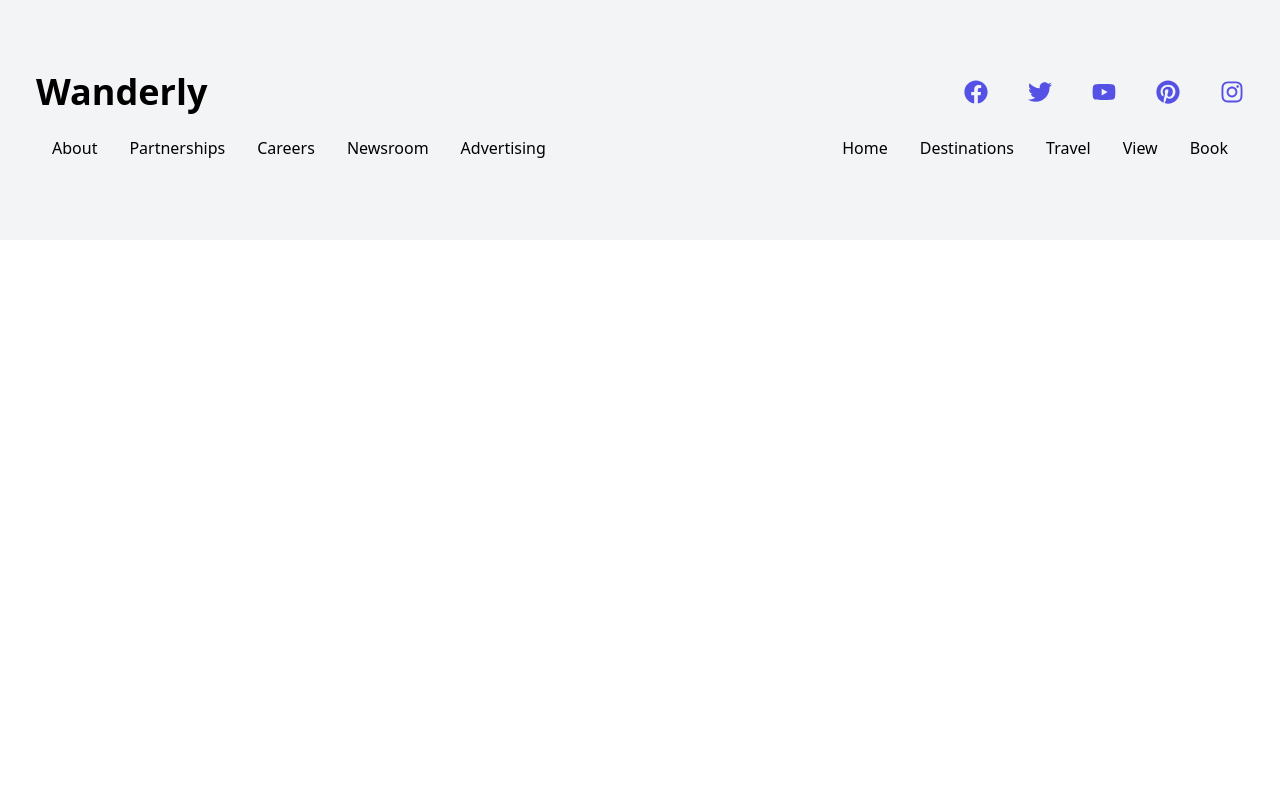
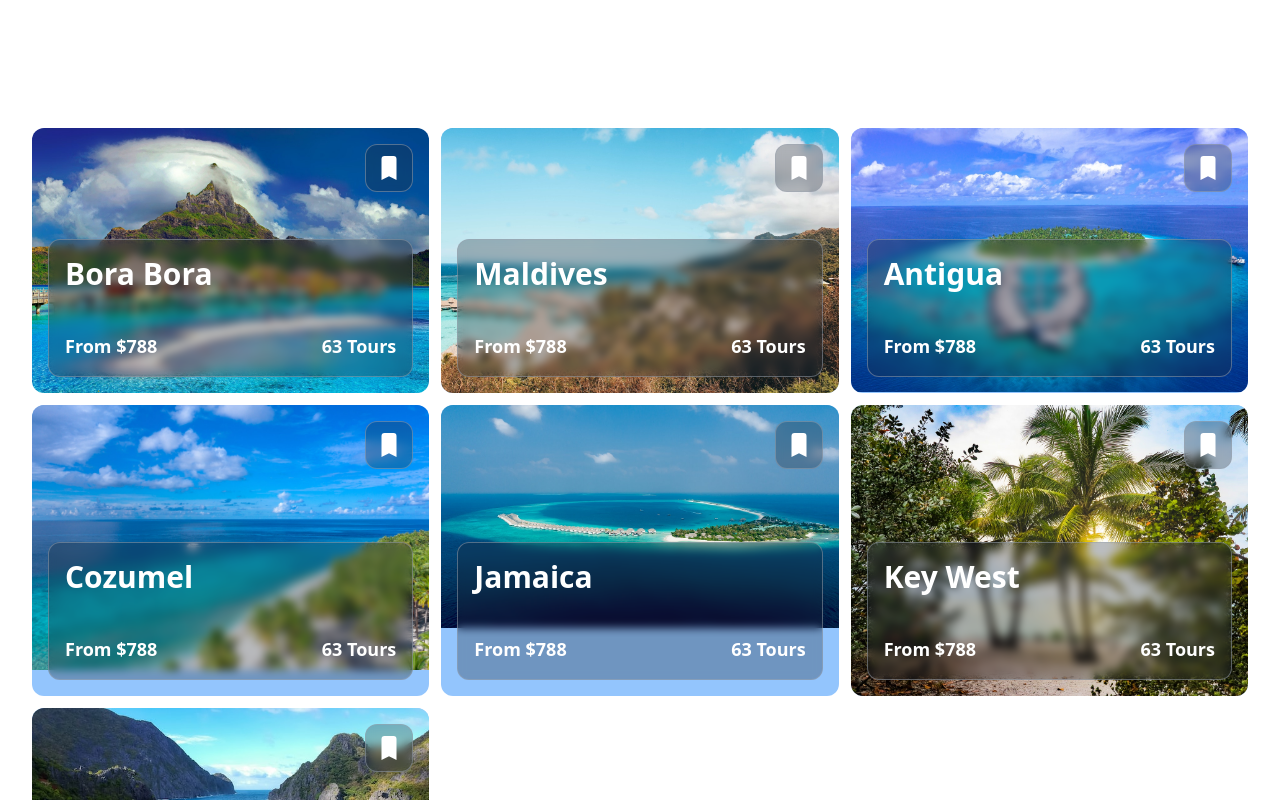
Before and after one commit to AhmedTakeshy/Wanderly, a React (Create React App) app: page / in a window 1280 px wide. Shown: the part 800-1600 px from the top of the page. Before the commit the page ends 1040 px from the top, so only its background shows below. Built offline with nearby package versions, Linux system fonts and the light colour scheme.

Commit message:
Adding many modifications to the core of the app

```diff
--- a/src/components/Banner.jsx
+++ b/src/components/Banner.jsx
@@ -50,7 +50,7 @@ const Banner = () => {
           className="flex justify-between items-center flex-col md:flex-row max-w-[700px] mx-auto w-full border p-1
           rounded-lg text-black bg-gray-100/90"
         >
-          <div className="flex flex-col justify-between md:gap-4  md:flex-row">
+          <div className="flex flex-col justify-between w-full md:w-auto px-4 md:px-0 md:gap-4  md:flex-row">
             <div className="flex justify-start gap-2 items-center">
               <GoLocation size={18} className="icon" />
               <input
--- a/src/components/destination/Destination.jsx
+++ b/src/components/destination/Destination.jsx
@@ -6,17 +6,19 @@ import Maldives from "../../assets/maldives.jpg";
 import Maldives2 from "../../assets/maldives2.jpg";
 import Maldives3 from "../../assets/maldives3.jpg";
 import KeyWest from "../../assets/keywest.jpg";
+import Elnido from "../../assets/El Nido.jpg";
 import DestinationCard from "./DestinationCard";
 
 const Destination = () => {
   return (
-    <div className=" px-4 pb-16 pt-32 grid lg:grid-cols-3 md:grid-cols-2 gap-3">
+    <div className=" mx-8 pb-16 pt-32 grid lg:grid-cols-3 md:grid-cols-2 gap-3">
       <DestinationCard bg={BoraBora} text="Bora Bora" />
       <DestinationCard bg={BoraBora2} text="Maldives" />
       <DestinationCard bg={Maldives} text="Antigua" />
       <DestinationCard bg={Maldives2} text="Cozumel" />
       <DestinationCard bg={Maldives3} text="Jamaica" />
       <DestinationCard bg={KeyWest} text="Key West" />
+      <DestinationCard bg={Elnido} text="El Nido" />
     </div>
   );
 };
--- a/src/components/destination/DestinationCard.jsx
+++ b/src/components/destination/DestinationCard.jsx
@@ -7,7 +7,7 @@ const DestinationCard = (props) => {
         <span className="p-2 backdrop-blur-sm bg-gray-800/30 w-12 h-12 justify-center items-center flex self-end rounded-xl border-gray-400/50 border hover:shadow-xl">
           <svg
             xmlns="http://www.w3.org/2000/svg"
-            className="h-8 w-8 text-white"
+            className="h-8 w-8 text-white hover:text-black/40"
             viewBox="0 0 20 20"
             fill="currentColor"
           >
--- a/src/pages/HomePage.jsx
+++ b/src/pages/HomePage.jsx
@@ -1,8 +1,15 @@
 import React from "react";
 import Banner from "../components/Banner";
-
+import Destination from "../components/destination/Destination";
 const HomePage = () => {
-  return <Banner />;
+  return (
+    <>
+      <Banner />
+      <main>
+        <Destination />
+      </main>
+    </>
+  );
 };
 
 export default HomePage;
```
Also changed, not shown: src/assets/El Nido.jpg (added).
